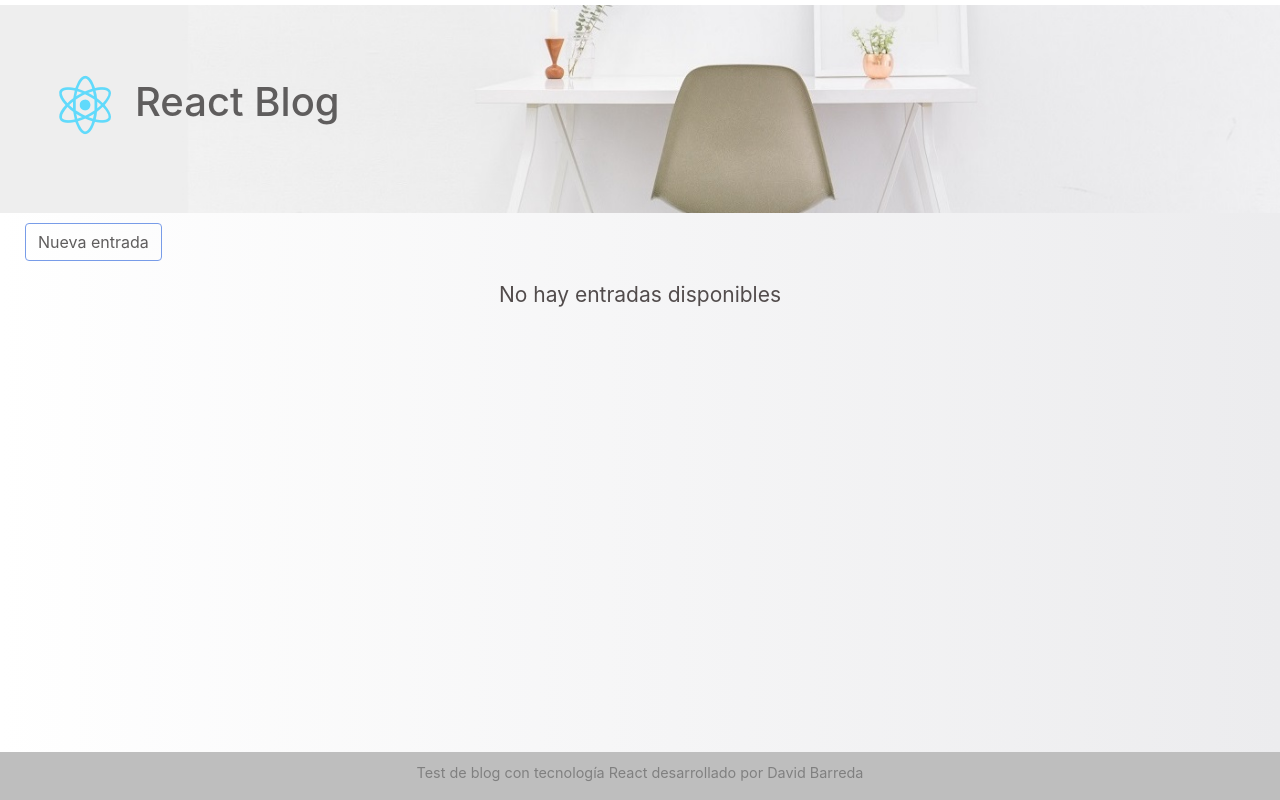
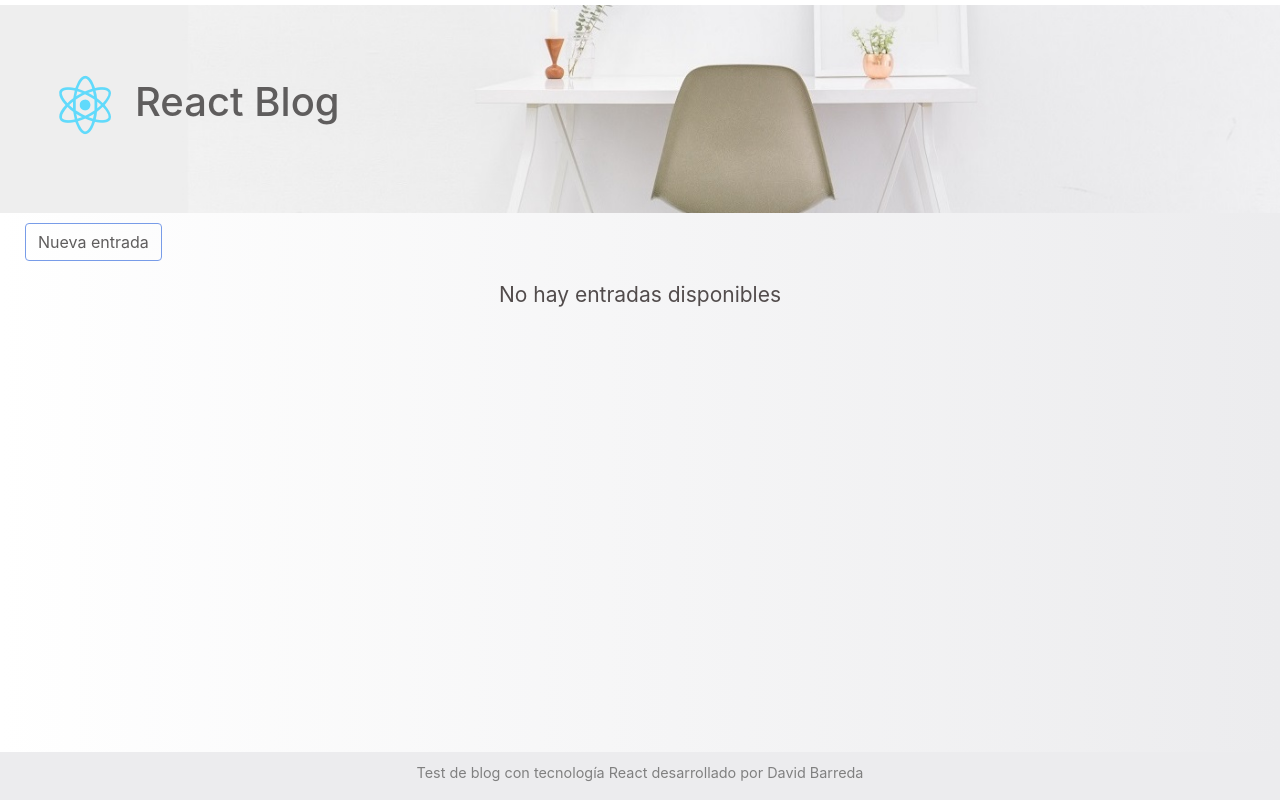
Before and after one commit to dabarma/BlogReact, a React (Create React App) app: page / in a window 1280 px wide. Shown: the top 800 px of the page. Built offline with nearby package versions, Linux system fonts and the light colour scheme.

Commit message:
cambio colores

```diff
--- a/src/App.css
+++ b/src/App.css
@@ -22,7 +22,7 @@
 }
 
 .App-footer {
-  background-color: #bebebe;
+  background-color: rgba(236,236,238,1);
   color: grey;
   font-size: 0.9em;
   position: fixed;
--- a/src/index.css
+++ b/src/index.css
@@ -106,7 +106,7 @@ div.head {
 
 .card-title {
   text-align: left;
-  background-color: #b3bbc4;
+  background-color: #8da6c256;
 }
 
 .card-title span{
```
